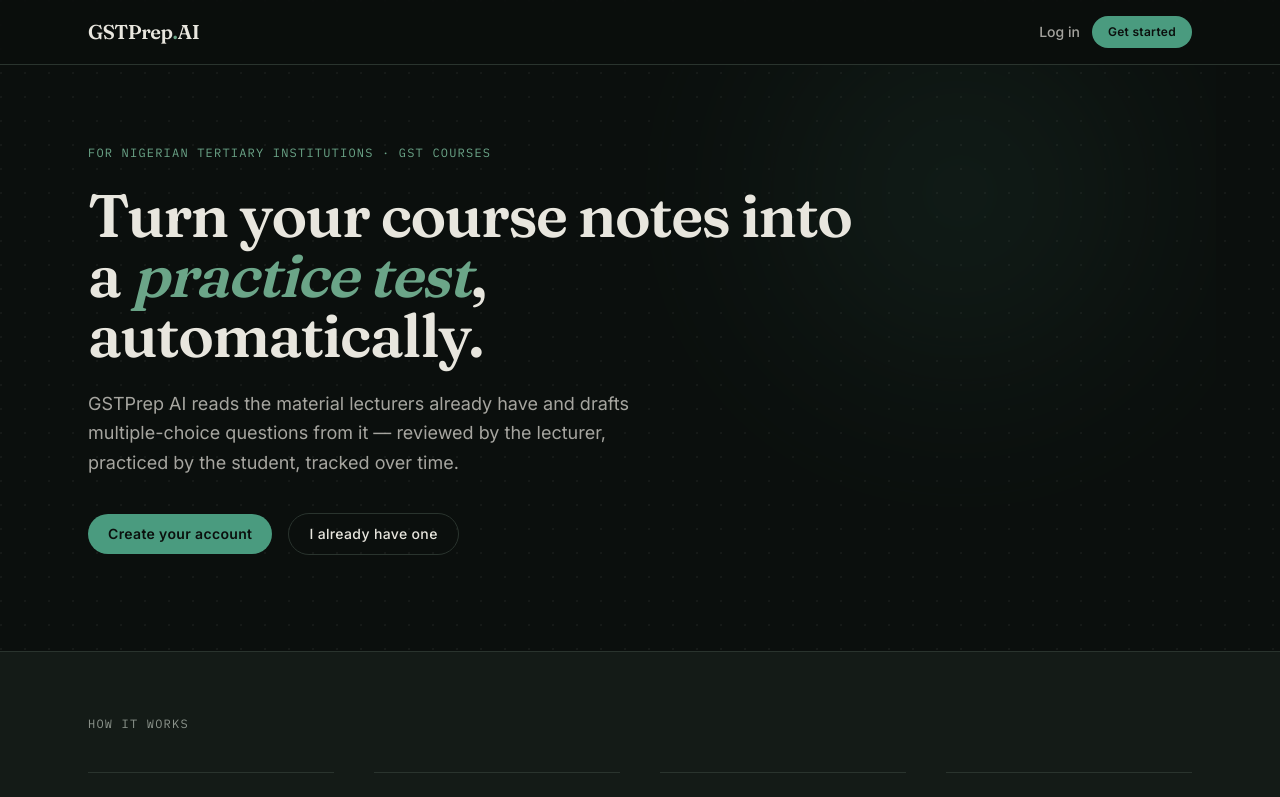
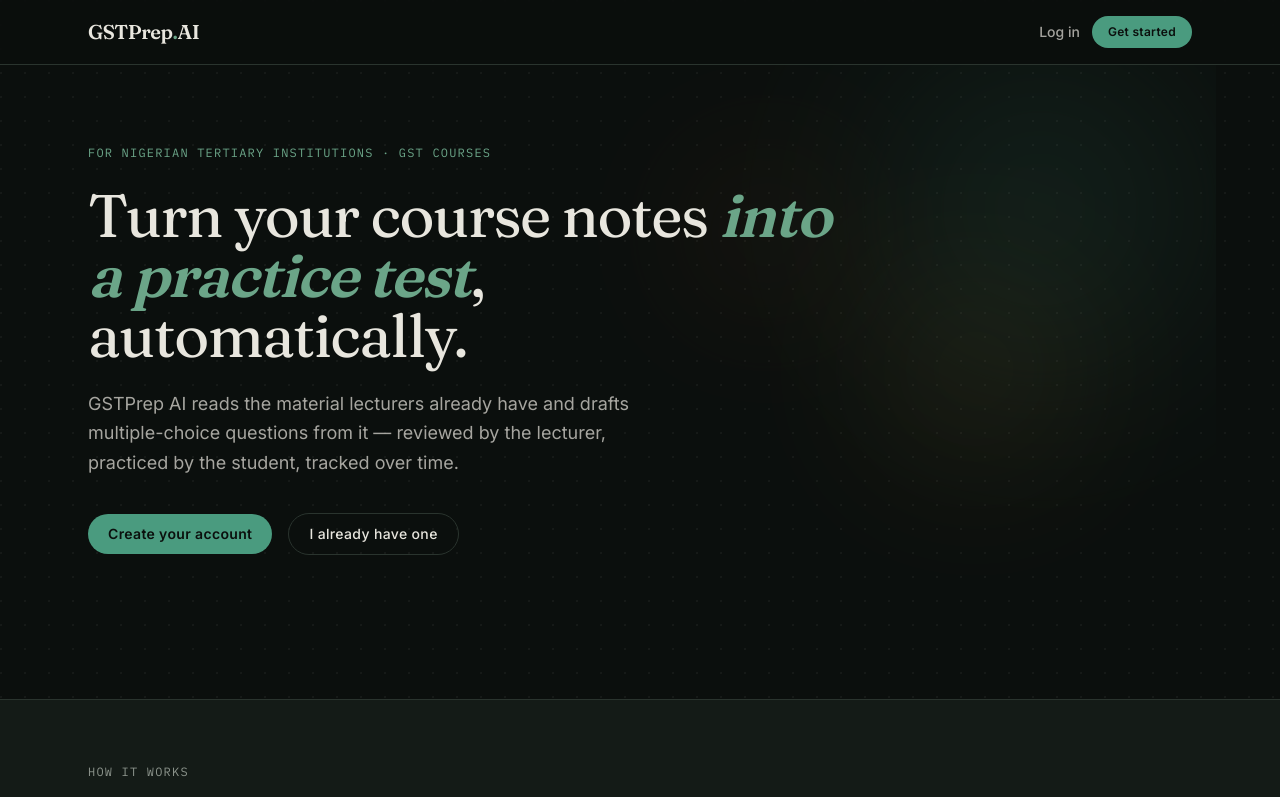
Before and after one commit to King-Gabriel01/gstprep-ai, a React (Vite) app in the folder frontend/: page / in a window 1280 px wide. Shown: the top 797 px of the page. Built offline with nearby package versions, Linux system fonts and the light colour scheme; no server answers.

Commit message:
Rework landing hero with floating cards inspired by Eduwerks

```diff
--- a/frontend/src/pages/Landing.jsx
+++ b/frontend/src/pages/Landing.jsx
@@ -29,11 +29,21 @@
     <div className="min-h-screen">
       <Navbar />
 
-      <section className="relative max-w-6xl mx-auto px-6 pt-20 pb-24 overflow-hidden">
-        {/* Ambient glow, subtle signature element */}
+      <section className="relative max-w-6xl mx-auto px-6 pt-20 pb-28 lg:pb-36 overflow-hidden">
+        {/* Layered ambient glows - approximating the glossy floating-shape feeling without literal 3D renders */}
         <div
-          className="pointer-events-none absolute -top-32 right-0 w-[32rem] h-[32rem] rounded-full opacity-[0.15] blur-[100px]"
+          className="pointer-events-none absolute -top-24 right-[-4rem] w-[30rem] h-[30rem] rounded-full opacity-[0.18] blur-[90px]"
           style={{ background: 'radial-gradient(circle, #4A9B7F 0%, transparent 70%)' }}
+          aria-hidden="true"
+        />
+        <div
+          className="pointer-events-none absolute top-40 right-24 w-72 h-72 rounded-full opacity-[0.14] blur-[80px]"
+          style={{ background: 'radial-gradient(circle, #D9A441 0%, transparent 70%)' }}
+          aria-hidden="true"
+        />
+        <div
+          className="pointer-events-none absolute top-10 left-1/2 w-64 h-64 rounded-full opacity-[0.1] blur-[70px]"
+          style={{ background: 'radial-gradient(circle, #C1622D 0%, transparent 70%)' }}
           aria-hidden="true"
         />
 
@@ -41,9 +51,10 @@
           <p className="font-mono text-xs tracking-widest text-moss-400 uppercase mb-6">
             For Nigerian tertiary institutions · GST courses
           </p>
-          <h1 className="font-display text-5xl sm:text-6xl leading-[1.05] font-semibold tracking-tight text-paper">
-            Turn your course notes into a{' '}
-            <span className="italic text-moss-400">practice test</span>, automatically.
+          <h1 className="font-display text-5xl sm:text-6xl leading-[1.05] tracking-tight text-paper">
+            <span className="font-normal">Turn your course notes</span>{' '}
+            <span className="font-semibold italic text-moss-400">into a practice test</span>
+            <span className="font-normal">, automatically.</span>
           </h1>
           <p className="mt-6 text-lg text-paper/70 leading-relaxed max-w-xl">
             GSTPrep AI reads the material lecturers already have and drafts multiple-choice
@@ -57,6 +68,35 @@
             <Link to="/login" className="btn-secondary">
               I already have one
             </Link>
+          </div>
+        </div>
+
+        {/* Floating "live" cards - borrowed from the overlapping pill-card motif, reworked as product moments */}
+        <div
+          className="hidden lg:block absolute top-8 right-4 card !p-3 w-52 animate-fade-slide-up shadow-[0_20px_50px_-15px_rgba(0,0,0,0.6)]"
+          style={{ animationDelay: '250ms' }}
+        >
+          <div className="flex items-center gap-2">
+            <span className="relative flex h-2 w-2">
+              <span className="animate-ping absolute inline-flex h-full w-full rounded-full bg-moss-400 opacity-60" />
+              <span className="relative inline-flex rounded-full h-2 w-2 bg-moss-400" />
+            </span>
+            <p className="text-xs font-mono text-muted uppercase tracking-wider">Just now</p>
+          </div>
+          <p className="mt-2 text-sm text-paper/90">
+            <span className="font-semibold text-moss-400">18 questions</span> drafted from{' '}
+            <span className="font-mono text-xs text-paper/60">GST101 Handouts.pdf</span>
+          </p>
+        </div>
+
+        <div
+          className="hidden lg:block absolute top-52 right-20 card !p-3 w-48 animate-fade-slide-up shadow-[0_20px_50px_-15px_rgba(0,0,0,0.6)]"
+          style={{ animationDelay: '400ms' }}
+        >
+          <p className="text-xs font-mono text-muted uppercase tracking-wider">Practice result</p>
+          <div className="mt-2 flex items-center justify-between">
+            <p className="text-2xl font-display font-semibold text-gold">86%</p>
+            <span className="pill bg-gold/10 text-gold border border-gold/25 text-[10px]">9/10 correct</span>
           </div>
         </div>
       </section>
```
